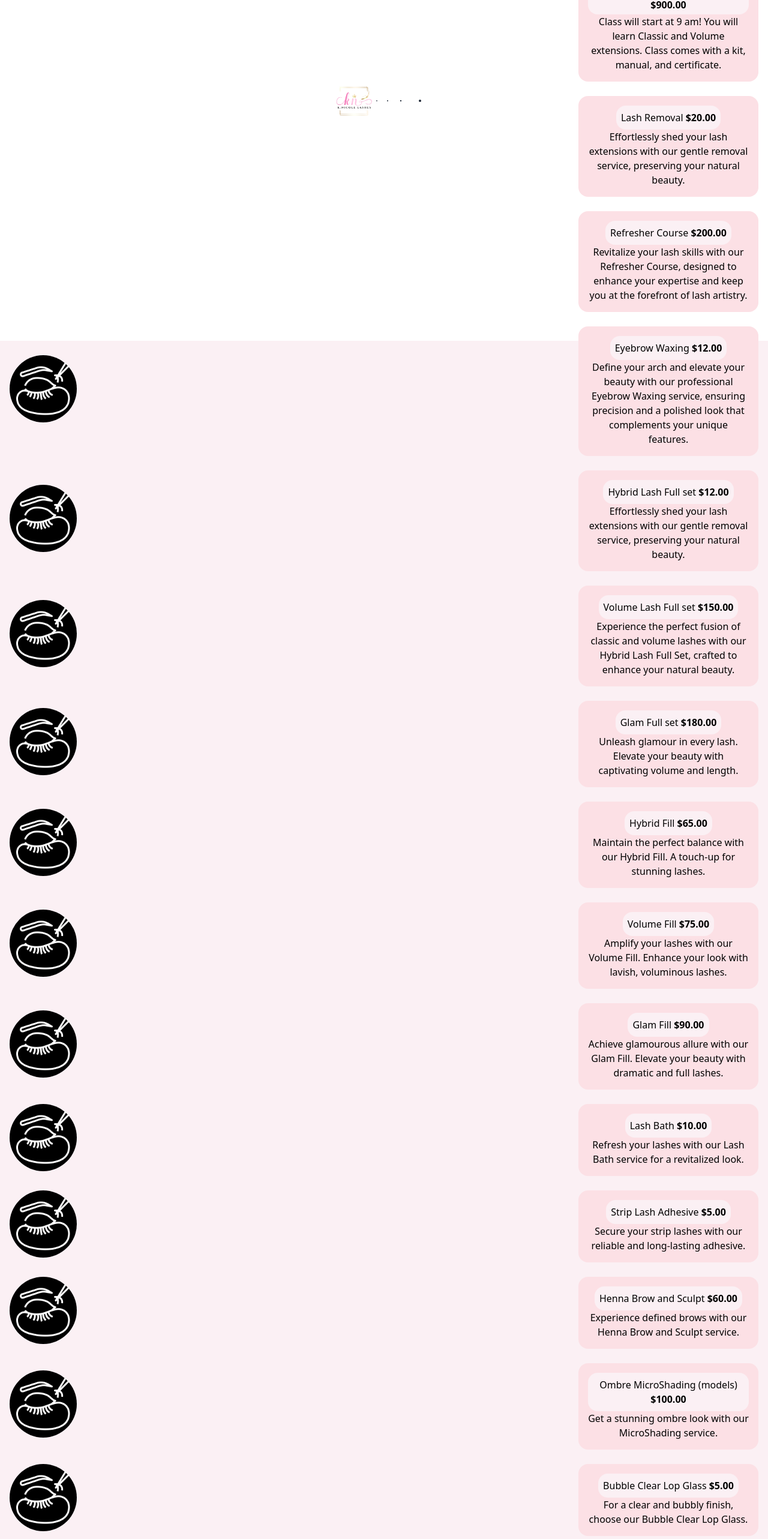
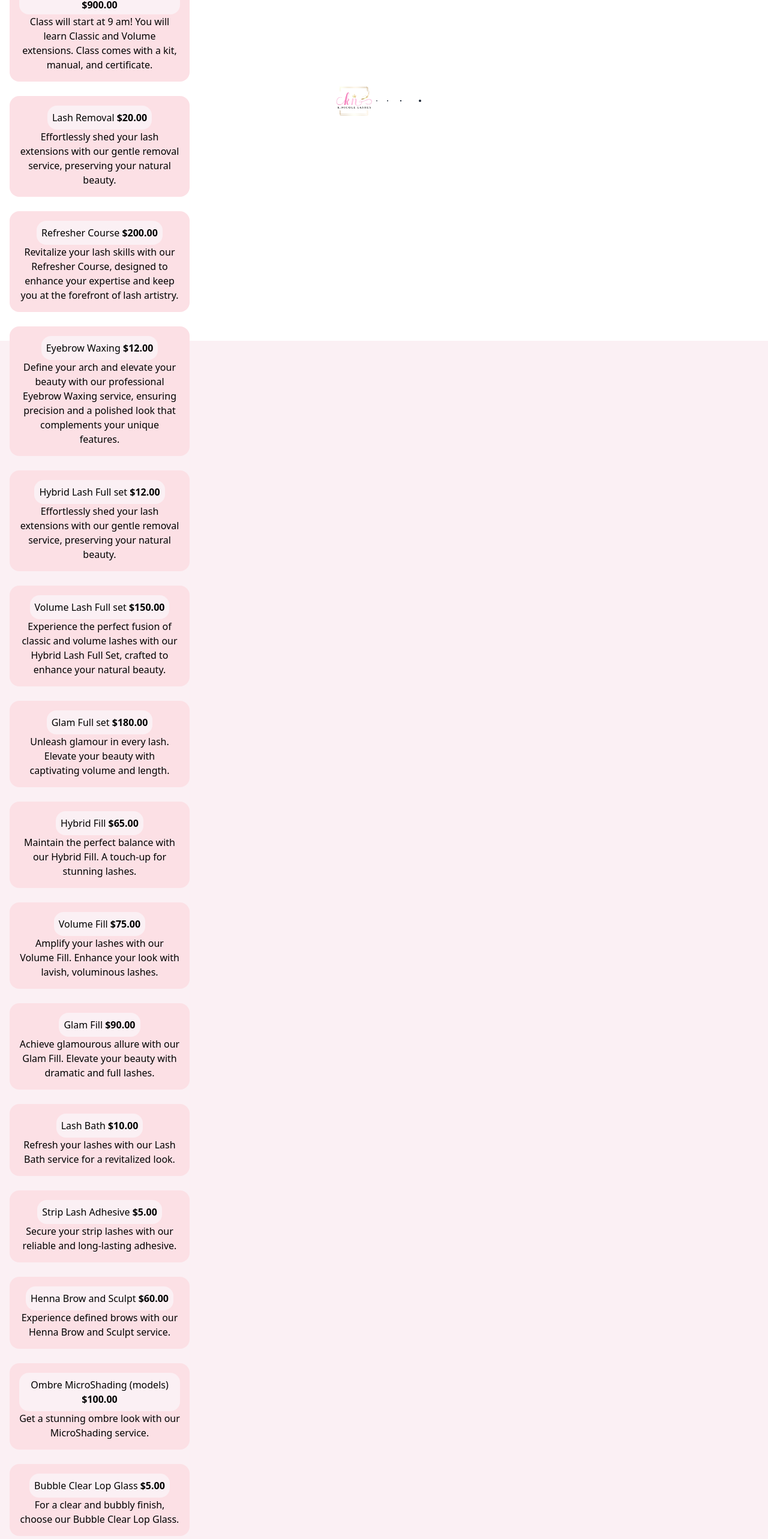
Before and after one commit to Tsgcode1122/k-lashes, a React (Vite) app: page /Services in a window 1280 px wide. Shown: the part 232-2797 px from the top of the page at 60% size. Built offline with nearby package versions, Linux system fonts and the light colour scheme.

Commit message:
img removal

```diff
--- a/src/Component/ServiceList.jsx
+++ b/src/Component/ServiceList.jsx
@@ -11,9 +11,6 @@ const ServiceList = () => {
         </article>
         <div className=" ">
           <div className="flex items-center flex-row mb-4 justify-between ">
-            <div className="bg-black inline-block rounded-full p-2">
-              <img className="max-w-full h- h-24" src={img1} alt="Icon 1" />
-            </div>
             <div className="text-black bg-brightC text-center mt-2 max-w-[300px] p-4 rounded-2xl relative overflow-hidden">
               <p className="bg-lightC text-l font-medium inline-block p-1 rounded-2xl">
                 Classic & Volume Certification{" "}
@@ -26,9 +23,6 @@ const ServiceList = () => {
             </div>
           </div>
           <div className="flex items-center flex-row mb-4 justify-between ">
-            <div className="bg-black inline-block rounded-full p-2">
-              <img className="max-w-full h- h-24" src={img1} alt="Icon 1" />
-            </div>
             <div className="text-black bg-brightC text-center mt-2 max-w-[300px] p-4 rounded-2xl relative overflow-hidden">
               <p className="bg-lightC text-l font-medium inline-block p-2 rounded-2xl">
                 Lash Removal
@@ -41,9 +35,6 @@ const ServiceList = () => {
             </div>
           </div>
           <div className="flex items-center flex-row mb-4 justify-between ">
-            <div className="bg-black inline-block rounded-full p-2">
-              <img className="max-w-full h- h-24" src={img1} alt="Icon 1" />
-            </div>
             <div className="text-black bg-brightC text-center mt-2 max-w-[300px] p-4 rounded-2xl relative overflow-hidden">
               <p className="bg-lightC text-l font-medium inline-block p-2 rounded-2xl">
                 Refresher Course
@@ -57,9 +48,6 @@ const ServiceList = () => {
             </div>
           </div>
           <div className="flex items-center flex-row mb-4 justify-between ">
-            <div className="bg-black inline-block rounded-full p-2">
-              <img className="max-w-full h- h-24" src={img1} alt="Icon 1" />
-            </div>
             <div className="text-black bg-brightC text-center mt-2 max-w-[300px] p-4 rounded-2xl relative overflow-hidden">
               <p className="bg-lightC text-l font-medium inline-block p-2 rounded-2xl">
                 Eyebrow Waxing
@@ -73,9 +61,6 @@ const ServiceList = () => {
             </div>
           </div>
           <div className="flex items-center flex-row mb-4 justify-between ">
-            <div className="bg-black inline-block rounded-full p-2">
-              <img className="max-w-full h- h-24" src={img1} alt="Icon 1" />
-            </div>
             <div className="text-black bg-brightC text-center mt-2 max-w-[300px] p-4 rounded-2xl relative overflow-hidden">
               <p className="bg-lightC text-l font-medium inline-block p-2 rounded-2xl">
                 Hybrid Lash Full set
@@ -88,9 +73,6 @@ const ServiceList = () => {
             </div>
           </div>
           <div className="flex items-center flex-row mb-4 justify-between ">
-            <div className="bg-black inline-block rounded-full p-2">
-              <img className="max-w-full h- h-24" src={img1} alt="Icon 1" />
-            </div>
             <div className="text-black bg-brightC text-center mt-2 max-w-[300px] p-4 rounded-2xl relative overflow-hidden">
               <p className="bg-lightC text-l font-medium inline-block p-2 rounded-2xl">
                 Volume Lash Full set
@@ -104,9 +86,6 @@ const ServiceList = () => {
             </div>
           </div>
           <div className="flex items-center flex-row mb-4 justify-between ">
-            <div className="bg-black inline-block rounded-full p-2">
-              <img className="max-w-full h- h-24" src={img1} alt="Icon 1" />
-            </div>
             <div className="text-black bg-brightC text-center mt-2 max-w-[300px] p-4 rounded-2xl relative overflow-hidden">
               <p className="bg-lightC text-l font-medium inline-block p-2 rounded-2xl">
                 Glam Full set
@@ -119,9 +98,6 @@ const ServiceList = () => {
             </div>
           </div>
           <div className="flex items-center flex-row mb-4 justify-between ">
-            <div className="bg-black inline-block rounded-full p-2">
-              <img className="max-w-full h-24" src={img1} alt="Icon 1" />
-            </div>
             <div className="text-black bg-brightC text-center mt-2 max-w-[300px] p-4 rounded-2xl relative overflow-hidden">
               <p className="bg-lightC text-l font-medium inline-block p-2 rounded-2xl">
                 Hybrid Fill <span className="font-bold ">$65.00 </span>
@@ -133,9 +109,6 @@ const ServiceList = () => {
             </div>
           </div>
           <div className="flex items-center flex-row mb-4 justify-between ">
-            <div className="bg-black inline-block rounded-full p-2">
-              <img className="max-w-full h-24" src={img1} alt="Icon 1" />
-            </div>
             <div className="text-black bg-brightC text-center mt-2 max-w-[300px] p-4 rounded-2xl relative overflow-hidden">
               <p className="bg-lightC text-l font-medium inline-block p-2 rounded-2xl">
                 Volume Fill <span className="font-bold ">$75.00 </span>
@@ -147,9 +120,6 @@ const ServiceList = () => {
             </div>
           </div>
           <div className="flex items-center flex-row mb-4 justify-between ">
-            <div className="bg-black inline-block rounded-full p-2">
-              <img className="max-w-full h-24" src={img1} alt="Icon 1" />
-            </div>
             <div className="text-black bg-brightC text-center mt-2 max-w-[300px] p-4 rounded-2xl relative overflow-hidden">
               <p className="bg-lightC text-l font-medium inline-block p-2 rounded-2xl">
                 Glam Fill <span className="font-bold ">$90.00 </span>
@@ -161,9 +131,6 @@ const ServiceList = () => {
             </div>
           </div>
           <div className="flex items-center flex-row mb-4 justify-between ">
-            <div className="bg-black inline-block rounded-full p-2">
-              <img className="max-w-full h-24" src={img1} alt="Icon 1" />
-            </div>
             <div className="text-black bg-brightC text-center mt-2 max-w-[300px] p-4 rounded-2xl relative overflow-hidden">
               <p className="bg-lightC text-l font-medium inline-block p-2 rounded-2xl">
                 Lash Bath <span className="font-bold ">$10.00 </span>
@@ -176,9 +143,6 @@ const ServiceList = () => {
           </div>
 
           <div className="flex items-center flex-row mb-4 justify-between ">
-            <div className="bg-black inline-block rounded-full p-2">
-              <img className="max-w-full h-24" src={img1} alt="Icon 2" />
-            </div>
             <div className="text-black bg-brightC text-center mt-2 max-w-[300px] p-4 rounded-2xl relative overflow-hidden">
               <p className="bg-lightC text-l font-medium inline-block p-2 rounded-2xl">
                 Strip Lash Adhesive <span className="font-bold ">$5.00 </span>
@@ -191,9 +155,6 @@ const ServiceList = () => {
           </div>
 
           <div className="flex items-center flex-row mb-4 justify-between ">
-            <div className="bg-black inline-block rounded-full p-2">
-              <img className="max-w-full h-24" src={img1} alt="Icon 3" />
-            </div>
             <div className="text-black bg-brightC text-center mt-2 max-w-[300px] p-4 rounded-2xl relative overflow-hidden">
               <p className="bg-lightC text-l font-medium inline-block p-2 rounded-2xl">
                 Henna Brow and Sculpt{" "}
@@ -206,9 +167,6 @@ const ServiceList = () => {
           </div>
 
           <div className="flex items-center flex-row mb-4 justify-between ">
-            <div className="bg-black inline-block rounded-full p-2">
-              <img className="max-w-full h-24" src={img1} alt="Icon 4" />
-            </div>
             <div className="text-black bg-brightC text-center mt-2 max-w-[300px] p-4 rounded-2xl relative overflow-hidden">
               <p className="bg-lightC text-l font-medium inline-block p-2 rounded-2xl">
                 Ombre MicroShading (models){" "}
@@ -221,9 +179,6 @@ const ServiceList = () => {
           </div>
 
           <div className="flex items-center flex-row mb-4 justify-between ">
-            <div className="bg-black inline-block rounded-full p-2">
-              <img className="max-w-full h-24" src={img1} alt="Icon 5" />
-            </div>
             <div className="text-black bg-brightC text-center mt-2 max-w-[300px] p-4 rounded-2xl relative overflow-hidden">
               <p className="bg-lightC text-l font-medium inline-block p-2 rounded-2xl">
                 Bubble Clear Lop Glass{" "}
@@ -237,9 +192,6 @@ const ServiceList = () => {
           </div>
 
           <div className="flex items-center flex-row mb-4 justify-between ">
-            <div className="bg-black inline-block rounded-full p-2">
-              <img className="max-w-full h-24" src={img1} alt="Icon 6" />
-            </div>
             <div className="text-black bg-brightC text-center mt-2 max-w-[300px] p-4 rounded-2xl relative overflow-hidden">
               <p className="bg-lightC text-l font-medium inline-block p-2 rounded-2xl">
                 Cluster Lashes <span className="font-bold ">$30.00 </span>
```
